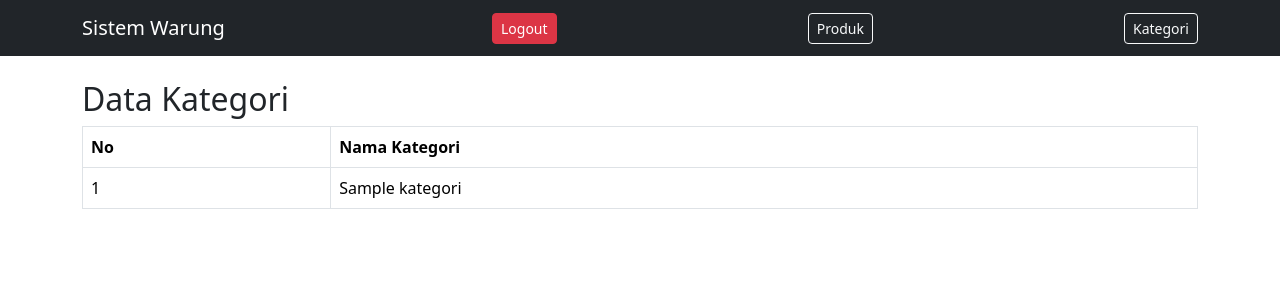
After one commit to mikochan01/warung-kelontong, a CodeIgniter 4 app: the page made by app/Views/kategori/index.php in a window 1280 px wide. The commit adds this page. Shown: the top 300 px of the page. Run offline with PHP 8.4 and a stand-in for CodeIgniter, Linux system fonts and the light colour scheme; the template is opened without the code that fills it: most values are stand-ins (such as "Sample title", 1, 10 or a date in 2020); some libraries are stand-ins or nearby versions.

Commit message:
Menambahkan halaman Kategori

```diff
--- a/app/Config/Routes.php
+++ b/app/Config/Routes.php
@@ -17,3 +17,5 @@ $routes->get('/login', 'Login::index');
 $routes->post('/login/auth', 'Login::auth');
 $routes->get('/logout', 'Login::logout');
 $routes->get('/test', 'Test::index');
+
+$routes->get('/kategori', 'Kategori::index', ['filter' => 'auth']);
--- /dev/null
+++ b/app/Views/kategori/index.php
@@ -0,0 +1,31 @@
+<?= $this->include('layout/header') ?>
+
+<h2>Data Kategori</h2>
+
+<table class="table table-bordered">
+
+    <thead>
+        <tr>
+            <th>No</th>
+            <th>Nama Kategori</th>
+        </tr>
+    </thead>
+
+    <tbody>
+
+        <?php $no = 1; ?>
+
+        <?php foreach($kategori as $k): ?>
+
+        <tr>
+            <td><?= $no++ ?></td>
+            <td><?= $k['nama_kategori'] ?></td>
+        </tr>
+
+        <?php endforeach ?>
+
+    </tbody>
+
+</table>
+
+<?= $this->include('layout/footer') ?>
--- a/app/Views/layout/header.php
+++ b/app/Views/layout/header.php
@@ -25,6 +25,16 @@
             Logout
         </a>
 
+        <a href="/produk"
+            class="btn btn-outline-light btn-sm">
+            Produk
+        </a>
+
+        <a href="/kategori"
+            class="btn btn-outline-light btn-sm">
+            Kategori
+        </a>
+
     </div>
 
 </nav>
```
Also changed, not shown: app/Controllers/Kategori.php (added, +17 -0 lines), app/Models/KategoriModel.php (added, +14 -0 lines).
